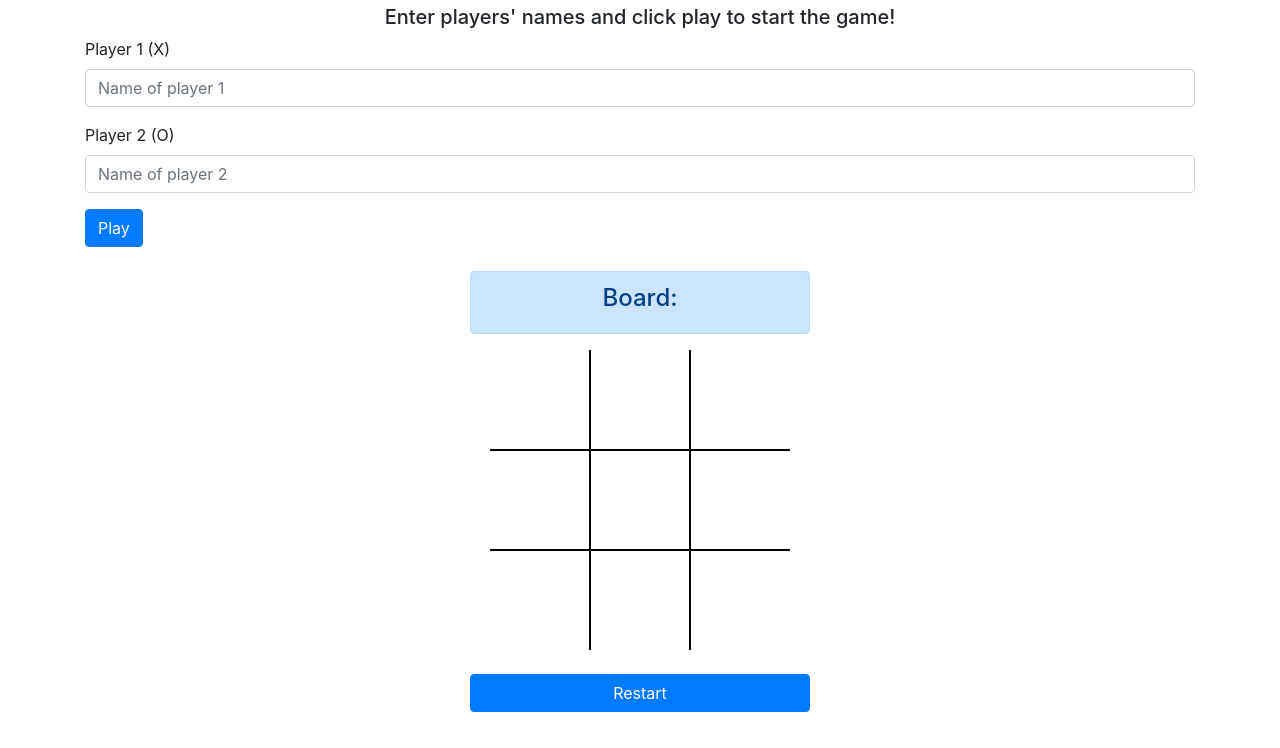
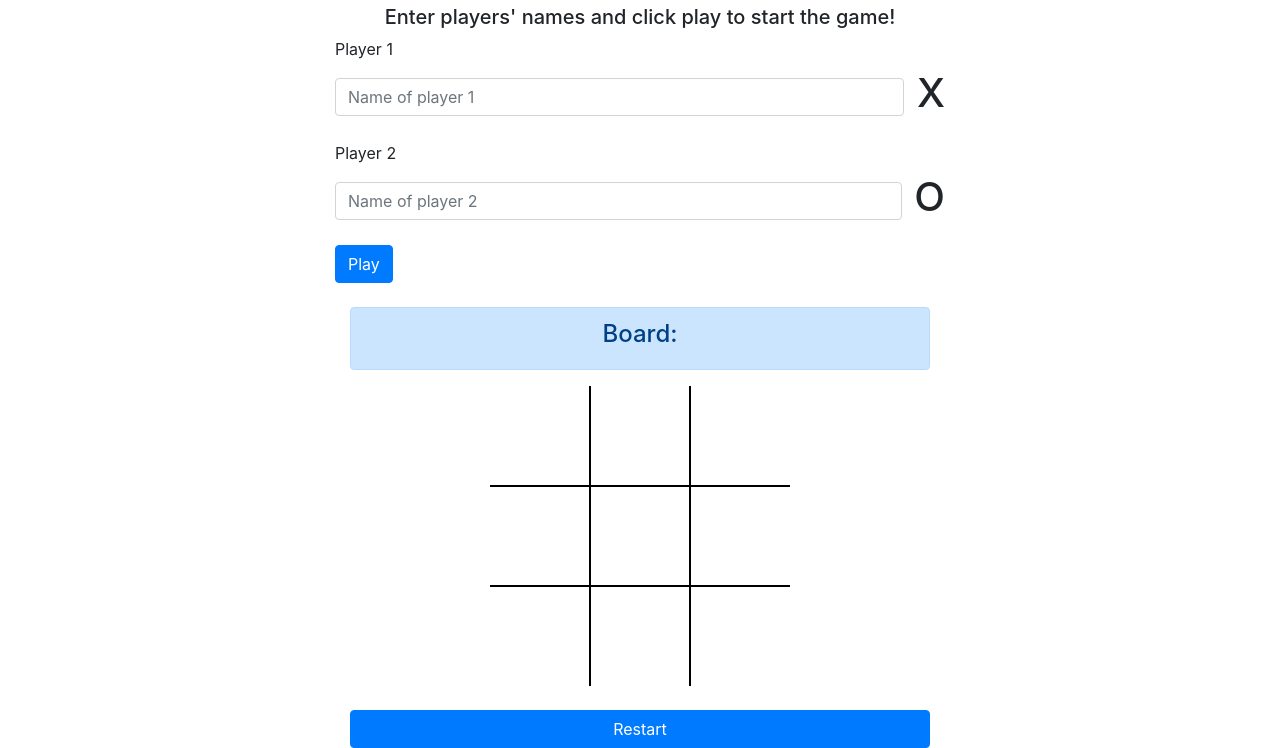
Before and after one commit to Tourachev/Tic-Tac-Toe, a plain HTML site: page index.html in a window 1280 px wide. Shown: the part 94-842 px from the top of the page. Before the commit the page ends 806 px from the top, so only its background shows below. Drawn offline with nearby package versions, Linux system fonts and the light colour scheme.

Commit message:
Some styling corrections

```diff
--- a/css/styles.css
+++ b/css/styles.css
@@ -1,8 +1,19 @@
+
+
+  .hidden {
+    display: none;
+  }
+
 
 td {
   width: 100px;
   height: 100px;
 }
+
+.winner{
+    color: lightgreen;
+}
+
 table {
   margin: 5px auto;
 }
--- a/index.html
+++ b/index.html
@@ -8,24 +8,34 @@
     <link rel="stylesheet" href="./css/styles.css">
 </head>
 <body>
-    <div class="container">
+    <div class="container col-12 col-sm-12 col-md-8 col-lg-6 col-xl-6">
         <h1 class="text-center mt-4 display-4">Tic-Tac-Toe</h1>
         <h5 class="text-center"> Enter players' names and click play to start the game!</h5>
 
         <form class="player-info mb-4">
             <div class="form-group">
-                <label for="player1">Player 1 (X)</label>
-                <input type="text" class="form-control" id="player1" placeholder="Name of player 1" required>
+                <label for="player1">Player 1</label>
+                <div class="d-flex flex-row align-items-center">
+                    <input type="text" class="form-control" id="player1" placeholder="Name of player 1" required>
+                    &nbsp
+                    &nbsp
+                    <h1>X</h1>
+                </div>
             </div>
 
             <div class="form-group">
-                <label for="player2">Player 2 (O)</label>
-                <input type="text" class="form-control" id="player2" placeholder="Name of player 2" required>
+                <label for="player2">Player 2</label>
+                <div class="d-flex flex-row align-items-center">
+                    <input type="text" class="form-control" id="player2" placeholder="Name of player 2" required>
+                    &nbsp
+                    &nbsp
+                    <h1>O</h1>
+                </div>
             </div>
 
             <button type="submit" class="btn btn-primary">Play</button>
         </form>
-        <div class="col-4 offset-4 place ">
+        <div class="col-12  place ">
 
             <div class="alert alert-primary game-status text-center ">
                 <h4>Board:</h4>
--- a/js/app.js
+++ b/js/app.js
@@ -92,7 +92,7 @@ const gamePlay = (() => {
             switchTurn();
             gameStatus.textContent = `${currentPlayer.name}'s Turn`;
           } else {
-            gameStatus.textContent = `Winner is ${currentPlayer.name}`;
+            gameStatus.textContent = `Winner is ${currentPlayer.name}!!!`;
             board.reset();
             board.render();
           }
```
Lines whose indentation alone changed are shown as unchanged.
